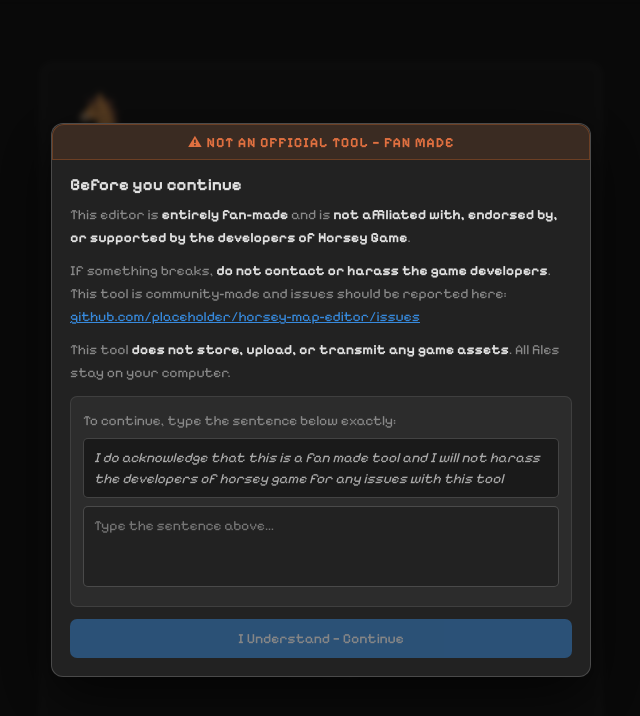
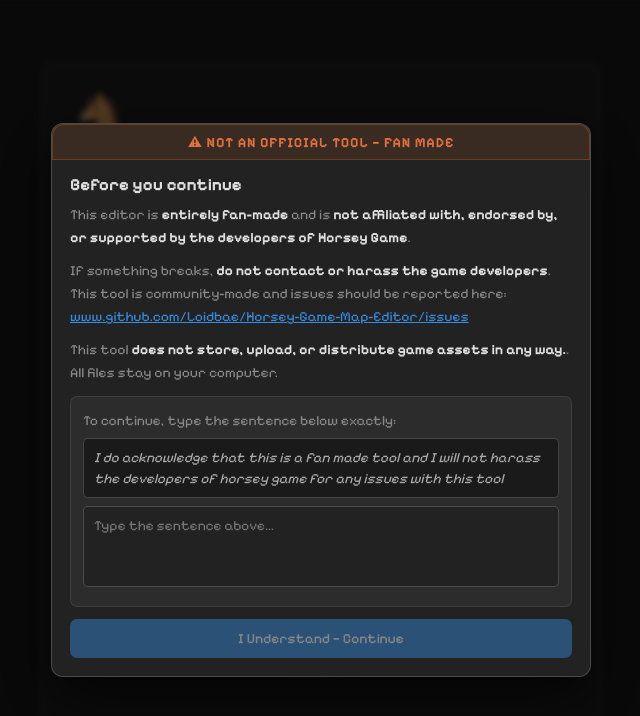
Before and after one commit to Loidbae/Horsey-Game-Map-Editor, a plain HTML site: page index.html in a window 1280 px wide. Shown: the whole page, without its empty margins (319-959 px from the left). Drawn offline with nearby package versions, Linux system fonts and the light colour scheme.

Commit message:
Added readme, made text adjustments

```diff
--- a/index.html
+++ b/index.html
@@ -20,8 +20,8 @@
     <div class="ack-body">
       <p>This editor is <strong>entirely fan-made</strong> and is <strong>not affiliated with, endorsed by, or supported by the developers of Horsey Game</strong>.</p>
       <p>If something breaks, <strong>do not contact or harass the game developers</strong>. This tool is community-made and issues should be reported here:<br>
-      <a href="https://github.com/placeholder/horsey-map-editor/issues" target="_blank" class="ack-link">github.com/placeholder/horsey-map-editor/issues</a></p>
-      <p>This tool <strong>does not store, upload, or transmit any game assets</strong>. All files stay on your computer.</p>
+      <a href="https://github.com/Loidbae/Horsey-Game-Map-Editor/issues" target="_blank" class="ack-link">www.github.com/Loidbae/Horsey-Game-Map-Editor/issues</a></p>
+      <p>This tool <strong>does not store, upload, or distribute game assets in any way.</strong>. All files stay on your computer.</p>
       <div class="ack-type-wrap">
         <div class="ack-type-label">To continue, type the sentence below exactly:</div>
         <div class="ack-required-text">I do acknowledge that this is a fan made tool and I will not harass the developers of horsey game for any issues with this tool</div>
```
Also changed, not shown: 6 other files.
